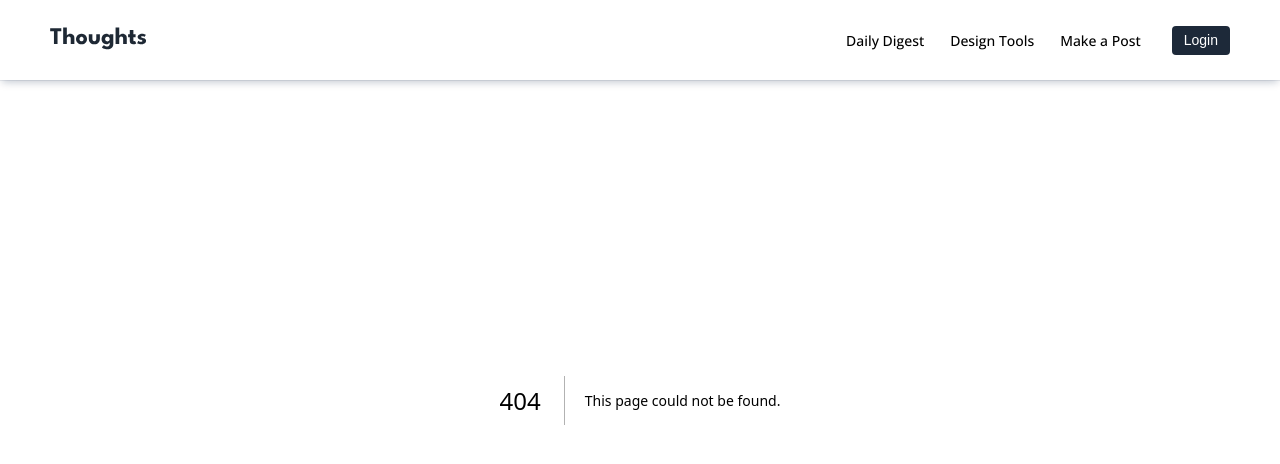
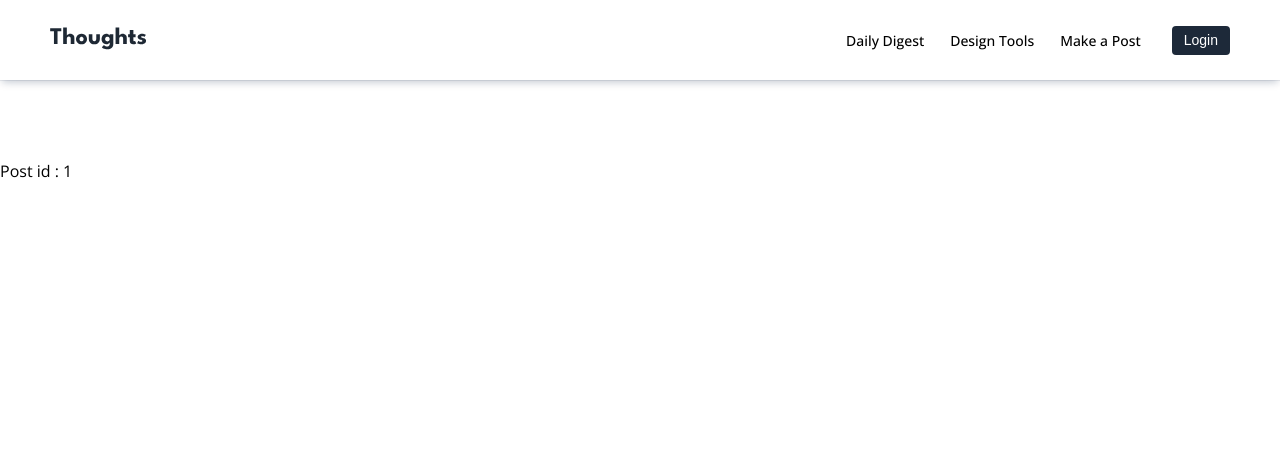
Before and after one commit to Manu-Andaluz/Thoughts, a Next.js app in the folder frontend/: page /post-details/1 in a window 1280 px wide. Before the commit this address had no page. Shown: the top 464 px of the page. Built offline with nearby package versions, Linux system fonts and the light colour scheme.

Commit message:
creating post detail component

```diff
--- /dev/null
+++ b/frontend/src/app/post-details/[postId]/page.tsx
@@ -0,0 +1,8 @@
+import PostDetails from "@/components/PostDetails/PostDetails";
+import React from "react";
+
+const page = ({ params: { postId } }: { params: { postId: number } }) => {
+  return <PostDetails id={postId} />;
+};
+
+export default page;
--- /dev/null
+++ b/frontend/src/components/PostDetails/PostDetails.module.scss
@@ -0,0 +1,3 @@
+.container {
+  padding-top: 20vh;
+}
--- /dev/null
+++ b/frontend/src/components/PostDetails/PostDetails.tsx
@@ -0,0 +1,8 @@
+import React from "react";
+import style from "./PostDetails.module.scss";
+
+const PostDetails = ({ id }: { id: number }) => {
+  return <div className={style.container}>Post id : {id}</div>;
+};
+
+export default PostDetails;
```
